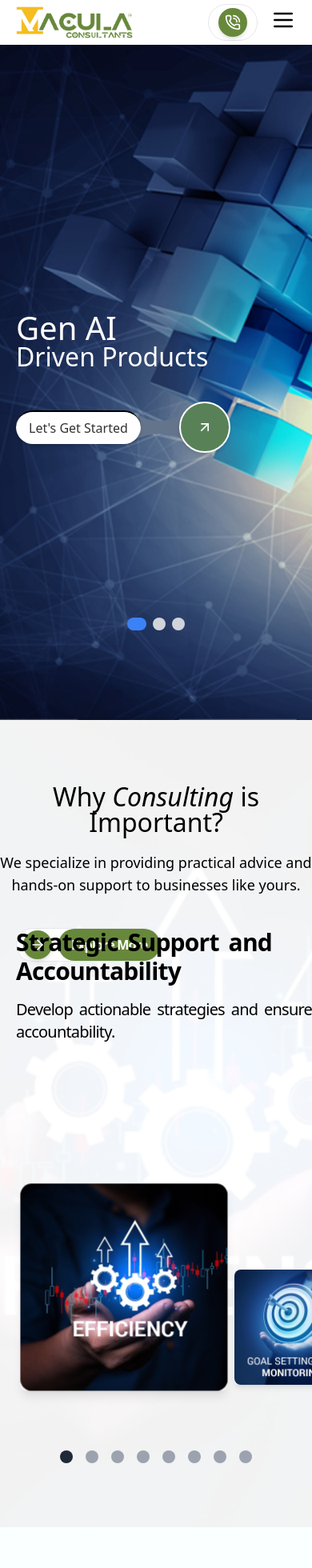
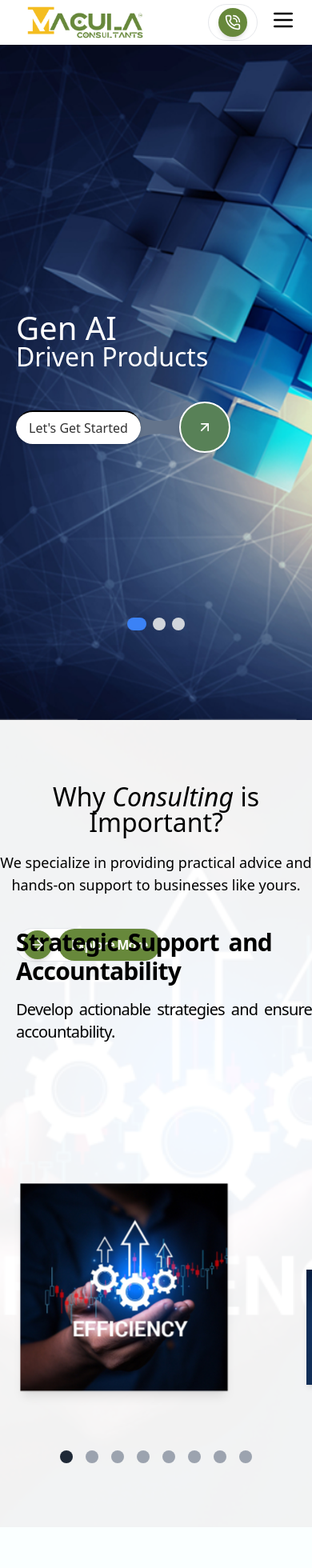
Before and after one commit to Offbeat-Pixels/MaculaNew, a React (Vite) app: page / in a window 390 px wide. Shown: the top 1960 px of the page at 80% size. Built offline with nearby package versions, Linux system fonts and the light colour scheme; what tailwindcss-motion would draw is missing.

Commit message:
fix gap on image carousel

```diff
--- a/src/assets/index.js
+++ b/src/assets/index.js
@@ -19,7 +19,7 @@ import slider3 from "./Slider3.jpg";
 import slider4 from "./Slider4.jpg";
 import slider5 from "./Slider5.jpg";
 import slider6 from "./Slider6.jpg";
-import slider7 from "./Slider7.jpg";
+import slider7 from "./slider81 (6).png";
 import slider8 from "./Slider8.jpg";
 import mission from "./mission.png";
 import ValueImg from "./Value.png";
--- a/src/components/ImageCarousel.jsx
+++ b/src/components/ImageCarousel.jsx
@@ -1544,7 +1544,7 @@ function ImageCarousel() {
               const isActive = index === currentIndex;
               const offset = (index - currentIndex) % images.length;
               const imageGap = isMobile ? 10 : 20; // Adjust gap for mobile
-              const translateX = isMobile ? 200 : 420; // Movement adjustment for mobile
+              const translateX = isMobile ? 200 : 380; // Movement adjustment for mobile
               const scale = isMobile
                 ? isActive
                   ? 0.9
@@ -1557,19 +1557,24 @@ function ImageCarousel() {
                 <motion.div
                   key={image.id}
                   className="absolute mt-56 rounded-lg  md:mt-0 shadow-lg"
-                  style={{
-                    transform: `translateX(${offset * (100 + imageGap)}px)`,
-                    zIndex: images.length - Math.abs(offset),
-                  }}
+                  style={
+                    {
+                      // transform: `translateX(${offset * (100 + imageGap)}px)`,
+                      // zIndex: images.length - Math.abs(offset),
+                    }
+                  }
                   animate={{
                     scale: scale,
-                    x: offset * (translateX + imageGap),
+                    // x: offset * (translateX + imageGap),
+                    x: isActive ? 0 : offset * translateX + 100,
                     y: isActive ? 0 : isMobile ? 50 : 100,
                     opacity: offset < 0 ? 0 : 1,
                   }}
                   transition={{
                     type: "spring",
-                    stiffness: isMobile ? 100 : 150,
+                    delay: 0.1,
+                    duration: 1,
+                    stiffness: isMobile ? 100 : 100,
                     damping: isMobile ? 15 : 20,
                   }}
                   onClick={() => setCurrentIndex(index)}
@@ -1577,7 +1582,8 @@ function ImageCarousel() {
                   <LazyLoadImage
                     src={image.src}
                     alt={image.text}
-                    className={`rounded-2xl cursor-pointer object-cover ${
+                    // @red Images are correct just need to upload same rounded image
+                    className={`roundedxl cursor-pointer object-center object-cover ${
                       isMobile
                         ? "w-[18rem] h-[18rem]"
                         : "md:w-[30rem] md:h-[30rem]"
--- a/src/components/InnerPages/services/Services.jsx
+++ b/src/components/InnerPages/services/Services.jsx
@@ -59,7 +59,7 @@ import { Transition } from "../../ui/Transition";
     }
   };
 
-  const colors = ["#FFF1F1", "#FEFFE7", "#EEFFE7"];
+ const colors = ["#f1f1f1"];
 
   return (
     <div className="bg-servicepage-pattern bg-cover bg-no-repeat bg-center pb-20">
@@ -84,14 +84,14 @@ import { Transition } from "../../ui/Transition";
               margin: "5px",
               backgroundColor:
                 selectedCategory === category
-                  ? "#67883B"
+                  ? "#f1f1f1"
                   : colors[index % colors.length],
-              color: selectedCategory === category ? "#fff" : "#000",
+              color: selectedCategory === category ? "#67883B" : "#000",
               border: "1px solid #ddd",
               borderRadius: "10px",
               cursor: "pointer",
             }}
-            className="px-10 md:px-4  h-10"
+            className="px-10 md:px-4 h-10 "
           >
             {category}
           </button>
--- a/src/components/InnerPages/whitepapers/InnerWhitePaperDetail.jsx
+++ b/src/components/InnerPages/whitepapers/InnerWhitePaperDetail.jsx
@@ -18,7 +18,7 @@ function InnerWhitePaperDetail() {
   return (
     <div className="text-justify">
       {/* Whitepaper Title */}
-      <div className="mt-10">
+      <div className="mt-10 text-center">
 
           <Markdown data={whitepaper.title} />
 
--- a/src/components/Navbar.jsx
+++ b/src/components/Navbar.jsx
@@ -4,7 +4,7 @@
 // import { Menu, PhoneCall, SquareX } from "lucide-react";
 // import { motion } from 'framer-motion';
 // import { ButtonFade } from './ui/motion';
-
+// import { LazyLoadImage } from "react-lazy-load-image-component";
 
 // export default function Navbar() {
 //   const [isClicked, setIsClicked] = useState(false);
@@ -142,14 +142,14 @@ export default function Navbar() {
   };
 
   return (
-    <nav className="flex z-50 items-center justify-between px-5 sm:px-8 md:px-10 xl:px-16 2xl:px-24 py-2 h-14 sm:h-16 md:h-20 xl:h-24">
+    <nav className="flex bg-transparent bg-opacity-10 -z-10 items-center justify-between px-5 sm:px-8 md:px-10 xl:px-16 2xl:px-24 py-2 h-14 sm:h-16 md:h-1/2">
       <Link to="/" className="flex items-center">
         <LazyLoadImage
           src={logo}
           alt="Macula Logo"
           width={120}
           height={60}
-          className="h-10 sm:h-12 md:h-14 xl:h-20 object-cover w-auto"
+          className="h-10  md:h-14  object-contain w-44"
         />
       </Link>
       <div className="flex items-center gap-4">
@@ -194,7 +194,7 @@ export default function Navbar() {
 
         {/* Contact button */}
         <Link to="/contact" onMouseLeave={() => setIsClicked(false)}>
-          <div className="flex items-center border gap-2 py-1 px-3 sm:py-2 sm:px-4 bg-white rounded-full hover:bg-slate-300 transition-colors">
+          <div className="flex items-center border gap-2 py-1 px-3 sm:py-1 sm:px-2 bg-white rounded-full hover:bg-slate-300 transition-colors">
             <motion.div
               onClick={() => {
                 setIsClicked(true);
@@ -209,9 +209,10 @@ export default function Navbar() {
             <motion.span
               onClick={() => setIsClicked(true)}
               animate={isClicked ? { opacity: 0 } : { opacity: 1 }}
-              className="hidden md:block bg-[#67883B] text-white py-2 px-4 rounded-full text-sm sm:text-base"
+              // className="hidden md:block bg-[#67883B] text-white py-2 px-4 rounded-full text-sm sm:text-base"
+              className="hidden md:block bg-[#67883B] text-white py-2 px-2 rounded-full text-sm sm:text-base"
             >
-              Free Consultation
+              Book Your Session
             </motion.span>
           </div>
         </Link>
--- a/src/components/ServicesSection.jsx
+++ b/src/components/ServicesSection.jsx
@@ -281,7 +281,7 @@ function ServicesSection() {
   }
 
   return (
-    <section className="py-16">
+    <section className="py-16 ">
       <div className="container mx-auto px-4">
         {/* Header */}
         <div className="md:flex justify-between items-center mb-12">
--- a/src/components/UniqueSection.jsx
+++ b/src/components/UniqueSection.jsx
@@ -8,7 +8,7 @@ import { styles } from '../style';
 const ref = useRef(null);
 const isInView = useInView(ref, { once: true, amount: 0.8 });
   return (
-    <div className="w-full px-4 py-16 ">
+    <div className="w-full px-4 py-16">
       <div className="max-w-6xl mx-auto">
         <h2
           ref={ref}
@@ -23,7 +23,7 @@ const isInView = useInView(ref, { once: true, amount: 0.8 });
         <div className="grid md:grid-cols-3 gap-8 relative">
           {/* Step 1 */}
           <div className="flex  flex-col items-center text-center relative">
-            <div className="w-20 h-20  bg-[#e7e7e7]  rounded-full flex items-center justify-center text-black mb-4 relative">
+            <div className="w-16 h-16  bg-[#e7e7e7]  rounded-full flex items-center justify-center text-black mb-4 relative">
               <Users className="w-8 h-8" />
               <span className="absolute top-5 -right-5 border-2 border-[#e7e7e7] w-10 h-10 rounded-full bg-white  flex items-center justify-center text-lg font-bold">
                 01
--- a/src/components/VideoSection.jsx
+++ b/src/components/VideoSection.jsx
@@ -55,7 +55,7 @@ import { MaculaVideo } from "../assets";
   }, [inView, isPlaying]);
 
   return (
-    <section className="py-0  bg-black">
+    <section className="  bg-black">
       <div>
         <div
           className="relative h-[40vh]  lg:h-[100vh]  rounded-lg "
--- a/src/main.jsx
+++ b/src/main.jsx
@@ -324,11 +324,11 @@ const Main = () => {
   // Initialize Lenis
   useEffect(() => {
     const lenis = new Lenis({
-      duration: 0.8, // Adjust duration for smoother scrolling speed
+      duration: 0.3, // Adjust duration for smoother scrolling speed
       easing: (t) => t, // You can customize the easing function here
       smoothWheel: true, // Enable smooth scroll with the mouse wheel
       smoothTouch: true, // Disable for touch-based devices if needed
-      mobile: true, // Enable
+      mobile: true, // Enable\
     });
 
     // Update the scroll on each animation frame
--- a/vite.config.js
+++ b/vite.config.js
@@ -1,6 +1,5 @@
 import { defineConfig } from 'vite'
-// import react from '@vitejs/plugin-react'
-import react from "@vitejs/plugin-react-swc";
+import react from '@vitejs/plugin-react'
 // https://vite.dev/config/
 export default defineConfig({
   plugins: [react()],
```
